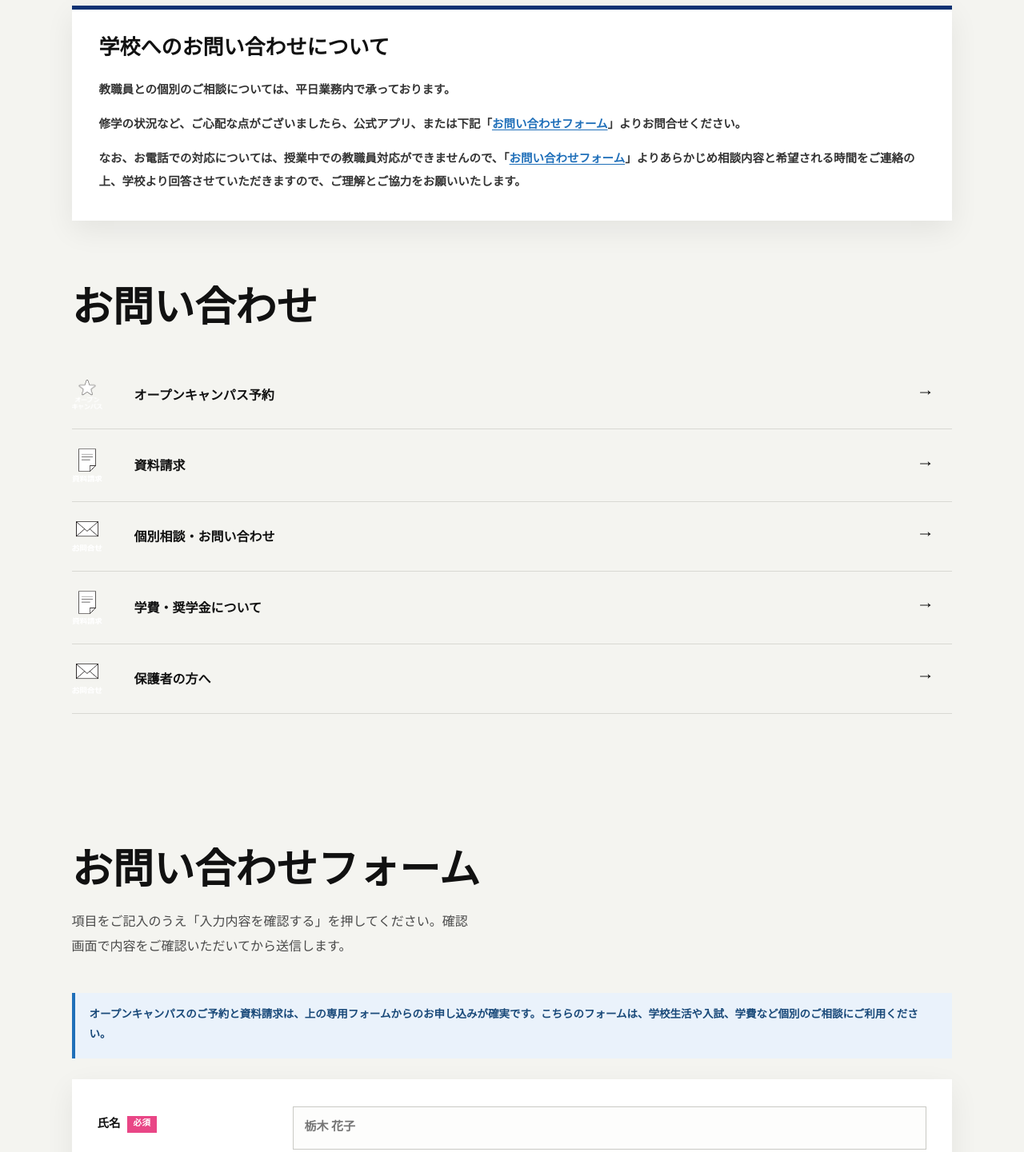
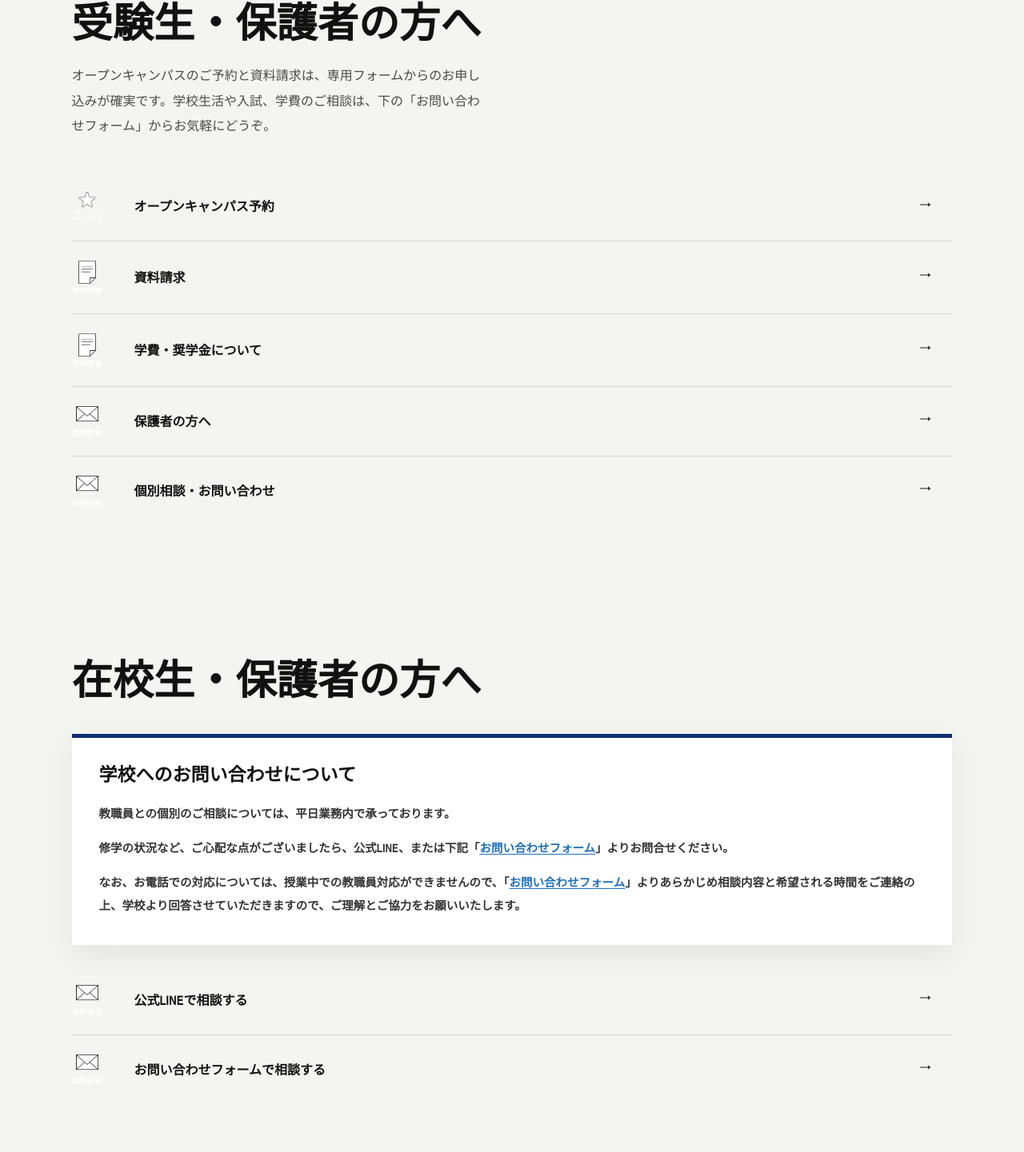
Before and after one commit to chakioku/tochibi, a website: page contact.html in a window 1280 px wide. Shown: the part 711-2152 px from the top of the page at 80% size. Drawn offline with Linux system fonts and the light colour scheme.

Commit message:
contact ページを対象者別に再構成、公式アプリを公式LINEに修正
閲覧者の中心が受験生であるのに対し、いただいた案内文は「修学の状況」など
在校生・保護者向けの内容だったため、窓口を2つに分けました。

■ 構成
1. 受験生・保護者の方へ
   OC予約 / 資料請求 / 学費・奨学金 / 保護者の方へ / 個別相談
   受験生が最初に見る位置に置き、「お気軽にどうぞ」の案内に
2. 在校生・保護者の方へ
   いただいた案内文（学校へのお問い合わせについて）をこの枠に配置
   公式LINE / お問い合わせフォーム への導線
3. お問い合わせフォーム（両者共通）
4. アクセス

これにより、受験生には問い合わせのハードルを上げず、在校生・保護者には
電話ではなくフォームへ誘導する意図を保てます。

■ 修正
- 「公式アプリ」→「公式LINE」に変更
- 案内文の見出しを h2 から h3 へ（セクション見出しの下に入るため）
- 目的別リンクのアイコンは従来のマークアップに合わせて維持
- リンク一覧を section 直下から div 配下へ移したため、末尾の罫線と
  余白のCSSを追加

■ 要確認
公式LINEの友だち追加URL（https://lin.ee/xxxxxxx 形式）が不明なため、
「公式LINEで相談する」のリンク先は暫定でフォームへのアンカーです。
contact.html のコメント箇所を参照して差し替えてください。
また、案内文中の「公式LINE」もテキストのままなので、URL判明後に
あわせてリンク化すると導線が揃います。

検証: 360〜1920pxの9幅 × 全10ページで横スクロール・JSエラー・404なし

```diff
--- a/contact.html
+++ b/contact.html
@@ -51,29 +51,39 @@
       <p>オープンキャンパス、資料請求、個別相談、アクセス情報はこちらから。</p>
       <div class="actions"><a class="btn primary" data-oc-href="reserve" href="https://r-shingaku.com/ce/form/3522/input"><span data-oc-tpl="{date} のOCを予約する">オープンキャンパスを予約する</span></a><a class="btn dark" data-oc-href="request" href="https://r-shingaku.com/ce/form/3028/input">資料請求</a></div>
     </section>
-    <section class="section notice-sec">
-      <div class="notice-box">
-        <h2>学校へのお問い合わせについて</h2>
-        <p>教職員との個別のご相談については、平日業務内で承っております。</p>
-        <p>修学の状況など、ご心配な点がございましたら、公式アプリ、または下記「<a href="#form">お問い合わせフォーム</a>」よりお問合せください。</p>
-        <!-- 要確認: 「公式アプリ」の名称とリンク先（App Store / Google Play もしくは案内ページ）を
-             学校さまにご確認のうえ、上の「公式アプリ」をリンクにしてください。 -->
-        <p>なお、お電話での対応については、授業中での教職員対応ができませんので、「<a href="#form">お問い合わせフォーム</a>」よりあらかじめ相談内容と希望される時間をご連絡の上、学校より回答させていただきますので、ご理解とご協力をお願いいたします。</p>
+    <section class="section" id="for-applicants">
+      <h2>受験生・保護者の方へ</h2>
+      <p class="sec-lead">オープンキャンパスのご予約と資料請求は、専用フォームからのお申し込みが確実です。学校生活や入試、学費のご相談は、下の「<a href="#form">お問い合わせフォーム</a>」からお気軽にどうぞ。</p>
+      <div class="contact-list">
+        <a data-oc-href="reserve" href="https://r-shingaku.com/ce/form/3522/input"><img src="/assets/tochibi/icon_opcampus.png" alt="">オープンキャンパス予約<span>→</span></a>
+        <a data-oc-href="request" href="https://r-shingaku.com/ce/form/3028/input"><img src="/assets/tochibi/icon_shiryo.png" alt="">資料請求<span>→</span></a>
+        <a href="/admissions"><img src="/assets/tochibi/icon_shiryo.png" alt="">学費・奨学金について<span>→</span></a>
+        <a href="/parents"><img src="/assets/tochibi/icon_contact.png" alt="">保護者の方へ<span>→</span></a>
+        <a href="#form"><img src="/assets/tochibi/icon_contact.png" alt="">個別相談・お問い合わせ<span>→</span></a>
       </div>
     </section>
 
-    <section class="section contact-list">
-      <h2>お問い合わせ</h2>
-      <a data-oc-href="reserve" href="https://r-shingaku.com/ce/form/3522/input"><img src="/assets/tochibi/icon_opcampus.png" alt="">オープンキャンパス予約<span>→</span></a>
-      <a data-oc-href="request" href="https://r-shingaku.com/ce/form/3028/input"><img src="/assets/tochibi/icon_shiryo.png" alt="">資料請求<span>→</span></a>
-      <a data-oc-href="contact" href="https://tochibi.ac.jp/contact/"><img src="/assets/tochibi/icon_contact.png" alt="">個別相談・お問い合わせ<span>→</span></a>
-      <a href="/admissions"><img src="/assets/tochibi/icon_shiryo.png" alt="">学費・奨学金について<span>→</span></a>
-      <a href="/parents"><img src="/assets/tochibi/icon_contact.png" alt="">保護者の方へ<span>→</span></a>
+    <section class="section" id="for-students">
+      <h2>在校生・保護者の方へ</h2>
+      <div class="notice-box">
+        <h3>学校へのお問い合わせについて</h3>
+        <p>教職員との個別のご相談については、平日業務内で承っております。</p>
+        <p>修学の状況など、ご心配な点がございましたら、公式LINE、または下記「<a href="#form">お問い合わせフォーム</a>」よりお問合せください。</p>
+        <p>なお、お電話での対応については、授業中での教職員対応ができませんので、「<a href="#form">お問い合わせフォーム</a>」よりあらかじめ相談内容と希望される時間をご連絡の上、学校より回答させていただきますので、ご理解とご協力をお願いいたします。</p>
+      </div>
+      <div class="contact-list">
+        <!-- 要確認: 公式LINEの友だち追加URL（https://lin.ee/xxxxxxx 形式）を
+             学校さまにご確認のうえ、下の href を差し替えてください。
+             URLが判明するまではフォームへのアンカーにしてあります。 -->
+        <a href="#form" data-line-link><img src="/assets/tochibi/icon_contact.png" alt="">公式LINEで相談する<span>→</span></a>
+        <a href="#form"><img src="/assets/tochibi/icon_contact.png" alt="">お問い合わせフォームで相談する<span>→</span></a>
+      </div>
     </section>
+
     <section class="section" id="form">
       <h2>お問い合わせフォーム</h2>
       <p class="sec-lead">項目をご記入のうえ「入力内容を確認する」を押してください。確認画面で内容をご確認いただいてから送信します。</p>
-      <p class="form-note-top">オープンキャンパスのご予約と資料請求は、上の専用フォームからのお申し込みが確実です。こちらのフォームは、学校生活や入試、学費など個別のご相談にご利用ください。</p>
+      <p class="form-note-top">受験生・在校生どちらの方もご利用いただけます。オープンキャンパスのご予約と資料請求は、上の専用フォームからのお申し込みが確実です。</p>
 
       <form class="cform" data-contact-form novalidate>
         <div class="cform-row">
--- a/subpage.css
+++ b/subpage.css
@@ -361,3 +361,7 @@ table.cost.cost-narrow{min-width:0}
 }
 .access-info .dd-note{display:block;margin-top:6px;font-size:12.5px;line-height:1.8;font-weight:700;color:#626262}
 .access-info .dd-note a{color:#1f6fb9;text-decoration:underline;text-underline-offset:2px}
+/* 対象者別セクション内のリンク一覧（section直下から div 配下へ変更した分の調整） */
+.contact-list a:last-child{border-bottom:0}
+.notice-box+.contact-list{margin-top:26px}
+.notice-box h3{margin:0 0 18px;font-size:clamp(19px,2.1vw,23px);line-height:1.45;font-weight:900}
```
